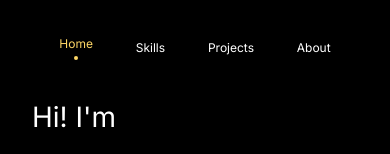
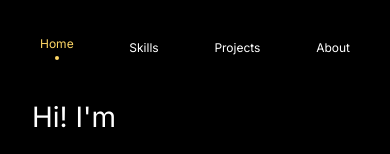
Before and after one commit to bredigian/next-portfolio, a Next.js app: page / in a window 390 px wide. Shown: the top 154 px of the page. Built offline with nearby package versions, Linux system fonts and the light colour scheme.

Commit message:
[change] nav mobile style width

```diff
--- a/src/components/Navigator.js
+++ b/src/components/Navigator.js
@@ -27,8 +27,8 @@ const Navigator = () => {
   ]
 
   return (
-    <nav className="xs:w-5/6 z-50 sm:m-8 sm:w-min py-8 rounded-3xl duration-200 ease-in-out">
-      <ul className="h-full w-full flex xs:flex-row xs:justify-evenly sm:flex-col xs:items-center sm:items-start xs:gap-2 gap-4 overflow-hidden">
+    <nav className="xs:w-full z-50 sm:m-8 sm:w-min px-8 py-8 rounded-3xl duration-200 ease-in-out">
+      <ul className="h-full w-full flex xs:flex-row xs:justify-between sm:flex-col xs:items-center sm:items-start xs:gap-2 gap-4 overflow-hidden">
         {links.map((link) => {
           return (
             <li key={link.path} className="xs:w-fit sm:w-[100px]">
```
Also changed, not shown: 1 other file (tests, documents, lock files or other folders).
